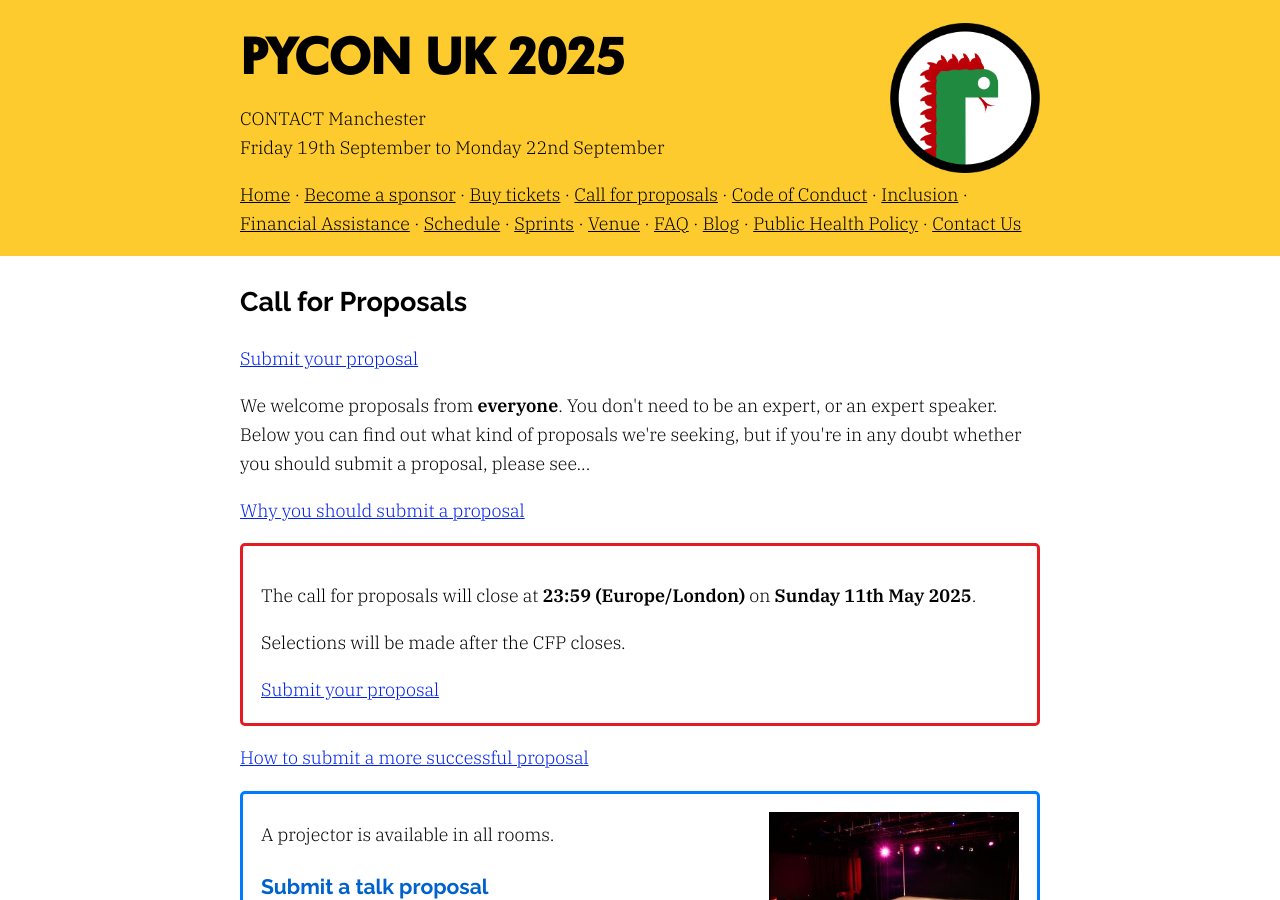
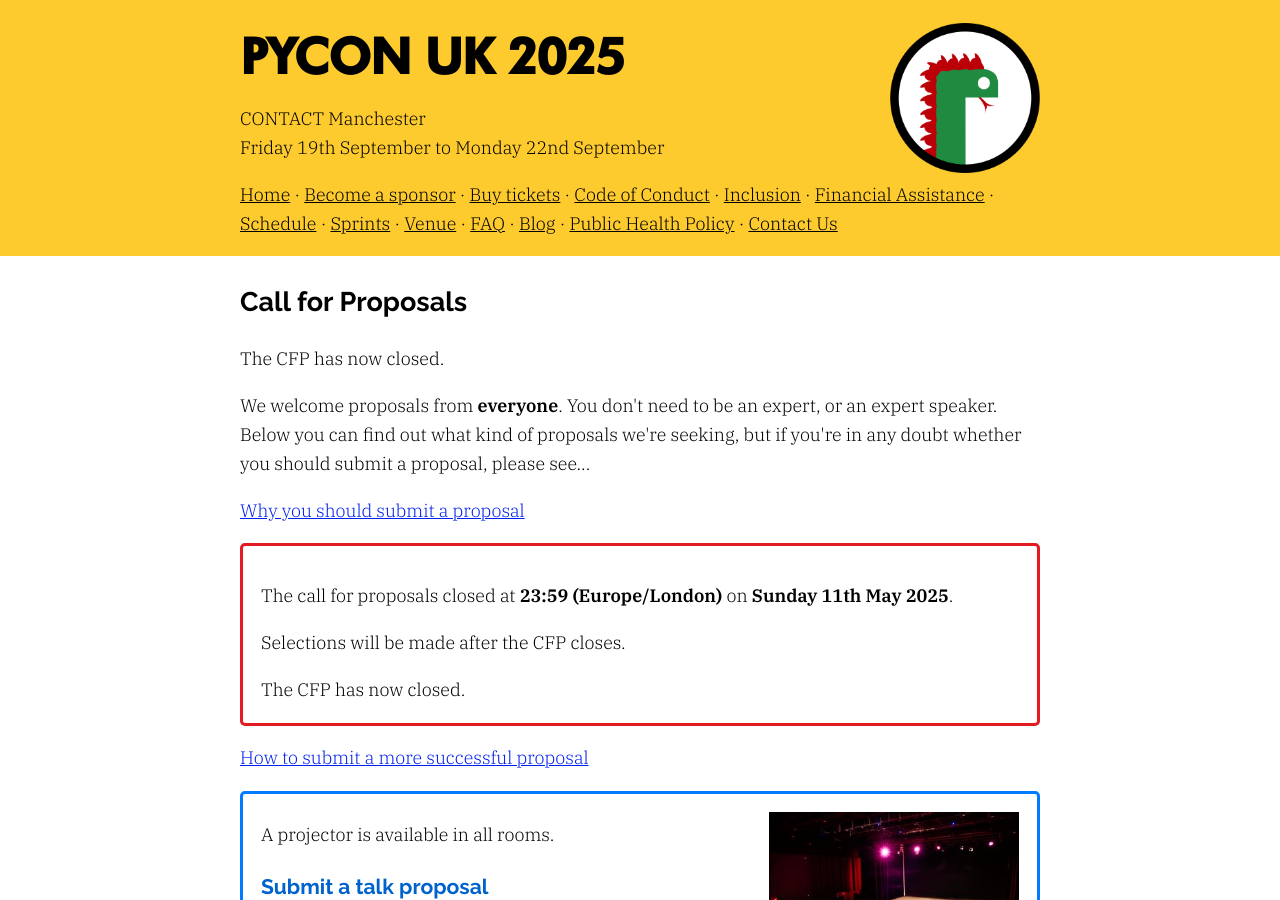
Before and after one commit to gma/2025.pyconuk.org, a Jekyll site: the page built from src/call-for-proposals.md, in a window 1280 px wide and 900 px high. Built offline with Jekyll 4.4.1, drawn with Linux system fonts in a browser that asks for light colours.

Commit message:
Close CFP

```diff
--- a/_config.yml
+++ b/_config.yml
@@ -21,7 +21,7 @@ title: "PyCon UK 2025"
 
 # Flags for when things™ happen
 cfp_open: true
-cfp_closed: false
+cfp_closed: true
 fin_aid_open: true
 fin_aid_closed: false
 spons_prosp_avail: true
--- a/src/call-for-proposals.md
+++ b/src/call-for-proposals.md
@@ -10,7 +10,7 @@ title: Call for Proposals
 <a href="/call-for-proposals/why-you-should-submit-proposal/">Why you should submit a proposal</a>
 
 <div class="box box_red">
-  <p>The call for proposals will close at <strong>23:59 (Europe/London)</strong> on <strong>{{ site.cfp_end }}</strong>.</p>
+  <p>The call for proposals {% if site.cfp_closed %}closed{% else %}will close{% endif %} at <strong>23:59 (Europe/London)</strong> on <strong>{{ site.cfp_end }}</strong>.</p>
   <p>Selections will be made after the CFP closes.</p>
   <p>{% if site.cfp_closed %}The CFP has now closed.{% elsif site.cfp_open == true %}<a href="https://pretalx.com/pyconuk-{{ site.con_year }}/cfp" target="_blank">Submit your proposal</a>{% else %}We'll publish a link here to submit your proposal when the CFP opens.{% endif %}</p>
 </div>
```
